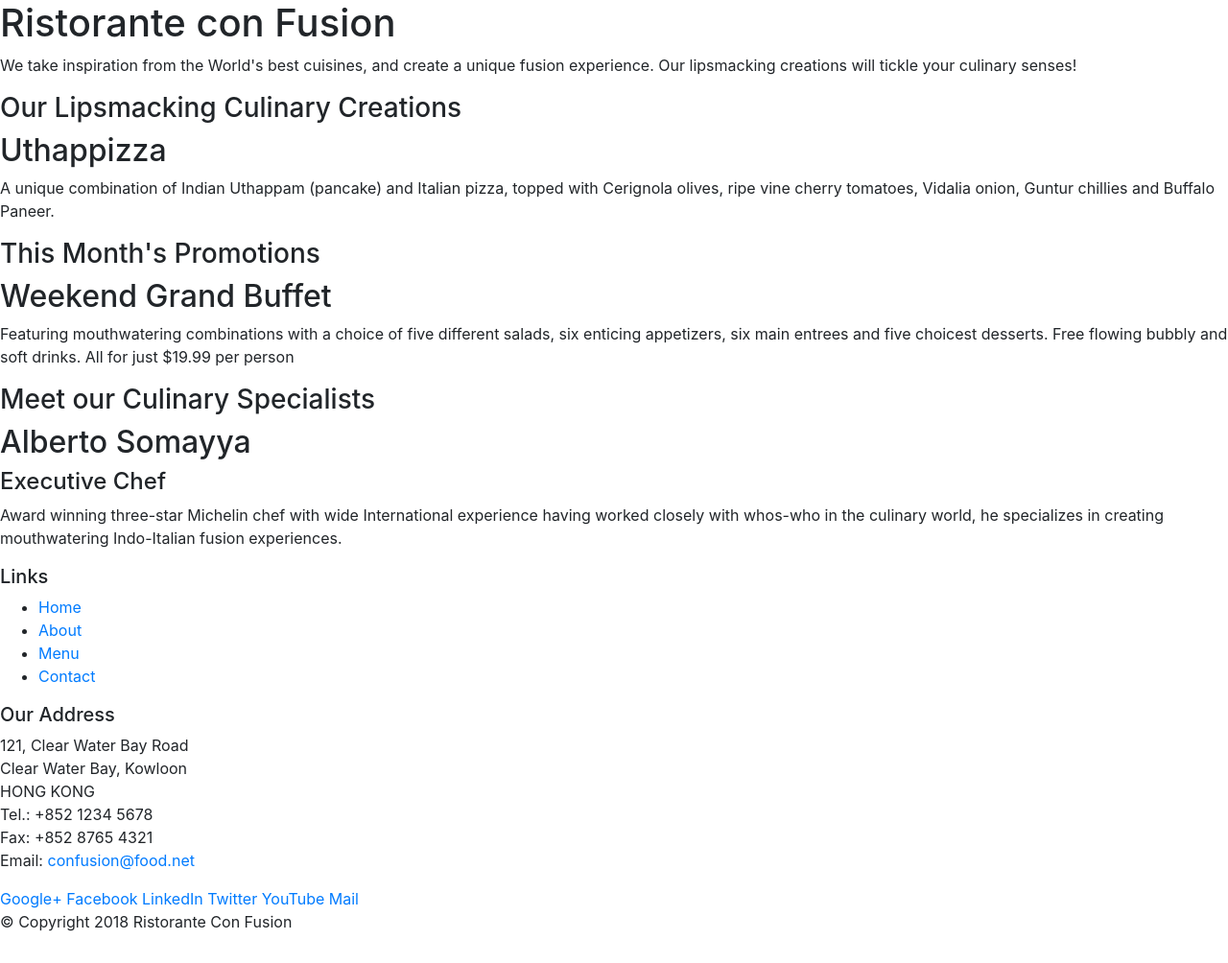
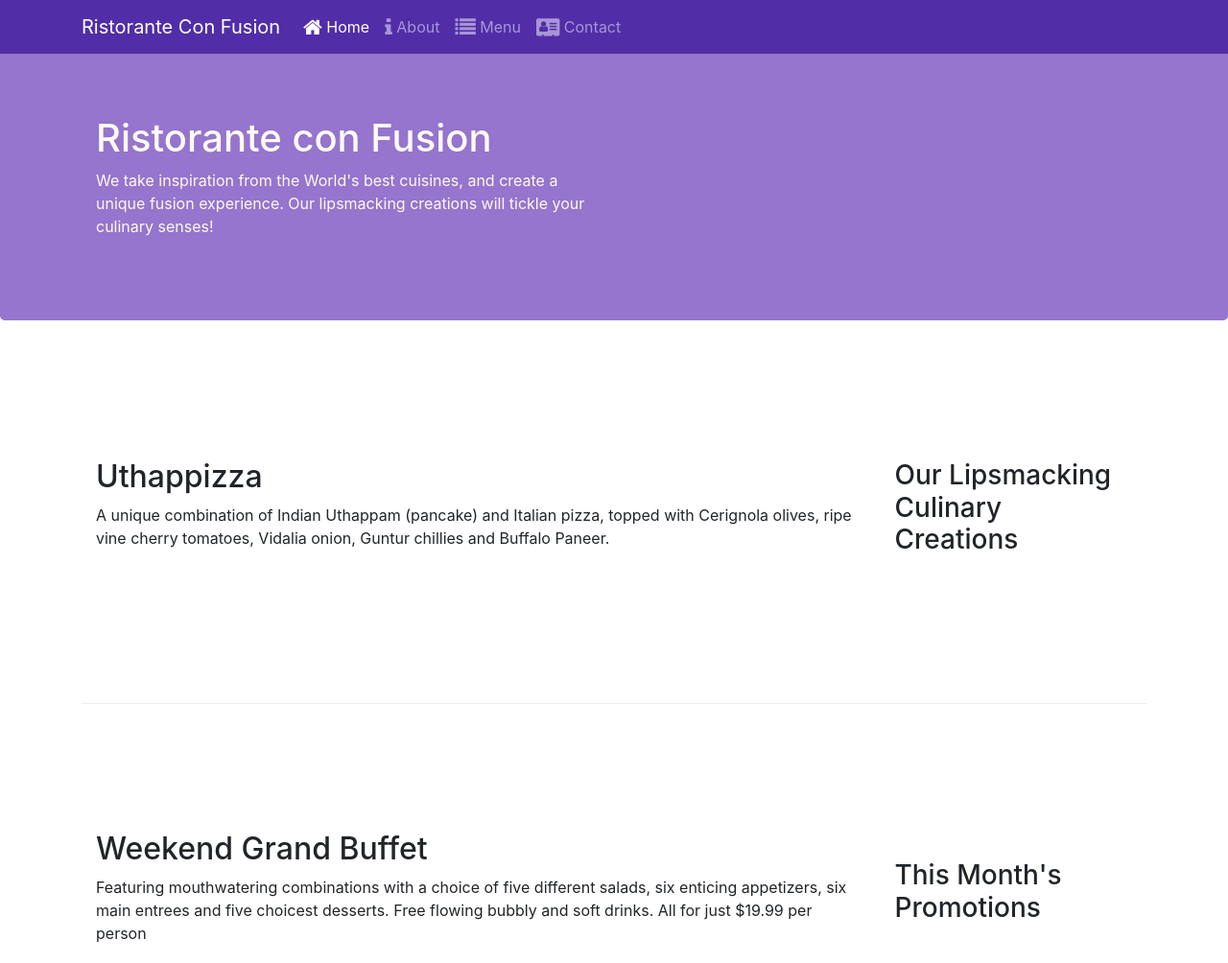
Before and after one commit to maoworshipper/bootstrap-confusion, a website: page index.html in a window 1280 px wide. Shown: the top 1004 px of the page at 96% size. Drawn offline with nearby package versions, Linux system fonts and the light colour scheme.

Commit message:
Icon Fonts

```diff
--- /dev/null
+++ b/css/styles.css
@@ -0,0 +1,39 @@
+.row-header{
+    margin:0px auto;
+    padding:0px;
+}
+
+.row-content {
+    margin:0px auto;
+    padding: 50px 0px 50px 0px;
+    border-bottom: 1px ridge;
+    min-height:400px;
+}
+
+.footer{
+    background-color: #D1C4E9;
+    margin:0px auto;
+    padding: 20px 0px 20px 0px;
+}
+
+.jumbotron {
+    padding:70px 30px 70px 30px;
+    margin:0px auto;
+    background: #9575CD ;
+    color:floralwhite;
+}
+
+address{
+    font-size:80%;
+    margin:0px;
+    color:#0f0f0f;
+}
+
+body{
+    padding:50px 0px 0px 0px;
+    z-index:0;
+}
+
+.navbar-dark {
+     background-color: #512DA8;
+}
--- a/index.html
+++ b/index.html
@@ -10,50 +10,69 @@
 
     <!-- Bootstrap CSS -->
     <link rel="stylesheet" href="node_modules/bootstrap/dist/css/bootstrap.min.css">
+    <link rel="stylesheet" href="node_modules/font-awesome/css/font-awesome.min.css">
+    <link rel="stylesheet" href="node_modules/bootstrap-social/bootstrap-social.css">
+    <link rel="stylesheet" href="css/styles.css">
 </head>
 
 <body>
+    <nav class="navbar navbar-dark navbar-expand-sm fixed-top">
+        <div class="container">
+            <button class="navbar-toggler" type="button" data-toggle="collapse" data-target="#Navbar">
+                <span class="navbar-toggler-icon"></span>
+            </button>
+           <a class="navbar-brand" href="#">Ristorante Con Fusion</a>
+           <div class="collapse navbar-collapse" id="Navbar">
+            <ul class="navbar-nav mr-auto">
+                <li class="nav-item active"><a class="nav-link" href="#"><span class="fa fa-home fa-lg"></span> Home</a></li>
+                    <li class="nav-item"><a class="nav-link" href="./aboutus.html"><span class="fa fa-info fa-lg"></span> About</a></li>
+                    <li class="nav-item"><a class="nav-link" href="#"><span class="fa fa-list fa-lg"></span> Menu</a></li>
+                    <li class="nav-item"><a class="nav-link" href="#"><span class="fa fa-address-card fa-lg"></span> Contact</a></li>
+            </ul>
+           </div>
 
-    <header>
-        <div>
-            <div>
-                <div>
+        </div>
+    </nav>
+    <header class="jumbotron">
+        <div class="container">
+            <div class="row row-header">
+                <div class="col-12 col-sm-6">
                     <h1>Ristorante con Fusion</h1>
                     <p>We take inspiration from the World's best cuisines, and create a unique fusion experience. Our lipsmacking creations will tickle your culinary senses!</p>
                 </div>
-                <div>
+                <div class="col-12 col-sm">
                 </div>
             </div>
         </div>
     </header>
 
-    <div>
-        <div>
-            <div>
+    <div class="container">
+        <div class="row row-content align-items-center">
+            <div class="col-12 col-sm-4 order-sm-last col-md-3">
                 <h3>Our Lipsmacking Culinary Creations</h3>
             </div>
-            <div>
+            <div class="col col-sm order-sm-first col-md">
                 <h2>Uthappizza</h2>
                 <p>A unique combination of Indian Uthappam (pancake) and Italian pizza, topped with Cerignola olives, ripe vine cherry tomatoes, Vidalia onion, Guntur chillies and Buffalo Paneer.</p>
             </div>
         </div>
 
 
-        <div>
-            <div>
+        <div class="row row-content align-items-center">
+            <div class="col-12 col-sm-4  order-sm-last col-md-3">
                 <h3>This Month's Promotions</h3>
             </div>
-            <div>
+            <div class="col col-sm  order-sm-first col-md">
                 <h2>Weekend Grand Buffet</h2>
                 <p>Featuring mouthwatering combinations with a choice of five different salads, six enticing appetizers, six main entrees and five choicest desserts. Free flowing bubbly and soft drinks. All for just $19.99 per person </p>
             </div>
         </div>
 
-        <div>
-            <div>
+        <div class="row row-content align-items-center">
+            <div class="col-12 col-sm-4 order-sm-last col-md-3">
                 <h3>Meet our Culinary Specialists</h3>
             </div>
-            <div>
+            <div class="col col-sm  order-sm-first col-md">
                 <h2>Alberto Somayya</h2>
                 <h4>Executive Chef</h4>
                 <p>Award winning three-star Michelin chef with wide International experience having worked closely with whos-who in the culinary world, he specializes in creating mouthwatering Indo-Italian fusion experiences. </p>
@@ -61,42 +80,42 @@
         </div>
     </div>
 
-    <footer>
-        <div>
-            <div>
-                <div>
+    <footer class="footer">
+        <div class="container">
+            <div class="row">
+                <div class="col-4 offset-1 col-sm-2">
                     <h5>Links</h5>
-                    <ul>
+                    <ul class="list-unstyled">
                         <li><a href="#">Home</a></li>
-                        <li><a href="#">About</a></li>
+                        <li><a href="./aboutus.html">About</a></li>
                         <li><a href="#">Menu</a></li>
                         <li><a href="#">Contact</a></li>
                     </ul>
                 </div>
-                <div>
+                <div class="col-7 col-sm-5">
                     <h5>Our Address</h5>
                     <address>
 		              121, Clear Water Bay Road<br>
 		              Clear Water Bay, Kowloon<br>
 		              HONG KONG<br>
-		              Tel.: +852 1234 5678<br>
-		              Fax: +852 8765 4321<br>
-		              Email: <a href="mailto:confusion@food.net">confusion@food.net</a>
+		              <i class="fa fa-phone fa-lg"></i> +852 1234 5678<br>
+		              <i class="fa fa-fax fa-lg"></i> +852 8765 4321<br>
+		              <i class="fa fa-envelope fa-lg"></i> <a href="mailto:confusion@food.net">confusion@food.net</a>
 		           </address>
                 </div>
-                <div>
-                    <div>
-                        <a href="http://google.com/+">Google+</a>
-                        <a href="http://www.facebook.com/profile.php?id=">Facebook</a>
-                        <a href="http://www.linkedin.com/in/">LinkedIn</a>
-                        <a href="http://twitter.com/">Twitter</a>
-                        <a href="http://youtube.com/">YouTube</a>
-                        <a href="mailto:">Mail</a>
+                <div class="col-12 col-sm-4 align-self-center">
+                    <div class="text-center">
+                        <a class="btn btn-social-icon btn-google" href="http://google.com/+"><i class="fa fa-google-plus"></i></a>
+                        <a class="btn btn-social-icon btn-facebook" href="http://www.facebook.com/profile.php?id="><i class="fa fa-facebook"></i></a>
+                        <a class="btn btn-social-icon btn-linkedin" href="http://www.linkedin.com/in/"><i class="fa fa-linkedin"></i></a>
+                        <a class="btn btn-social-icon btn-twitter" href="http://twitter.com/"><i class="fa fa-twitter"></i></a>
+                        <a class="btn btn-social-icon btn-google" href="http://youtube.com/"><i class="fa fa-youtube"></i></a>
+                        <a class="btn btn-social-icon" href="mailto:"><i class="fa fa-envelope-o"></i></a>
                     </div>
                 </div>
            </div>
-           <div>
-                <div>
+           <div class="row justify-content-center">
+                <div class="col-auto">
                     <p>© Copyright 2018 Ristorante Con Fusion</p>
                 </div>
            </div>
--- a/package.json
+++ b/package.json
@@ -15,6 +15,8 @@
   },
   "dependencies": {
     "bootstrap": "^4.0.0",
+    "bootstrap-social": "^5.1.1",
+    "font-awesome": "^4.7.0",
     "jquery": "^3.3.1",
     "popper.js": "^1.12.9"
   }
```
Also changed, not shown: aboutus.html (added, +136 -0 lines), 1 other file.
